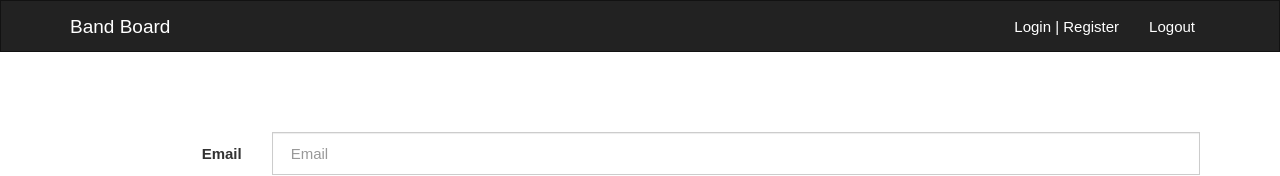
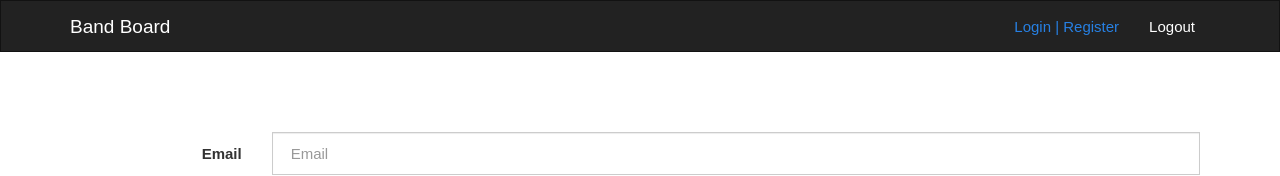
Before and after one commit to JzGo/band-board-v1-fe, a React (Create React App) app: page /login in a window 1280 px wide. Shown: the top 176 px of the page. Built offline with nearby package versions, Linux system fonts and the light colour scheme.

Commit message:
add login form

```diff
--- a/src/Components/LoginForm.js
+++ b/src/Components/LoginForm.js
@@ -10,6 +10,11 @@
 } from 'react-bootstrap'
 
 export default class LoginForm extends Component {
+
+  handleChange(e) {
+    this.setState({ [e.target.name]: e.target.value })
+  }
+
   render() {
     return (
       <Form horizontal>
--- a/src/Components/Navigation.js
+++ b/src/Components/Navigation.js
@@ -1,4 +1,5 @@
 import React, { Component } from 'react';
+import { Link } from 'react-router-dom';
 import {
   Nav,
   Navbar,
@@ -18,7 +19,9 @@
         <Navbar.Collapse>
           <Nav pullRight>
             <NavItem eventKey={1} href="#">
-              Login | Register
+              <Link to="/login">
+                Login | Register
+              </Link>
             </NavItem>
             <NavItem eventKey={2} href="#">
               Logout
```
